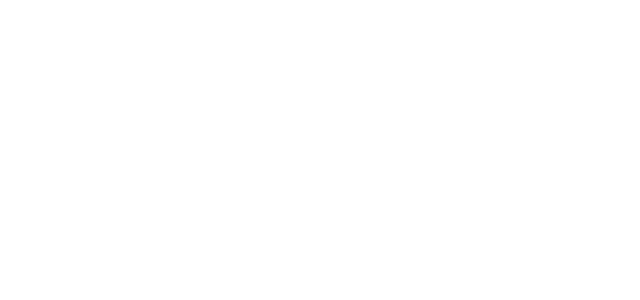
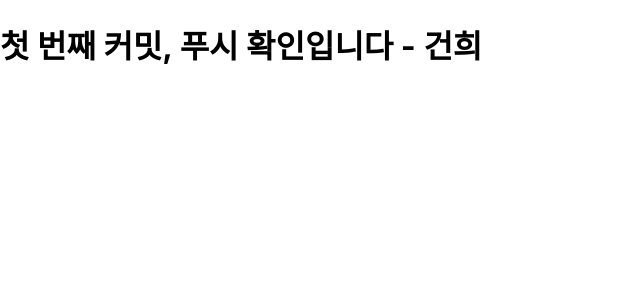
Before and after one commit to kafoo0105/Save-Now_front, a React (Create React App) app: page / in a window 1280 px wide. Shown: the top 300 px of the page, without its empty margins (0-640 px from the left). Built offline with nearby package versions, Linux system fonts and the light colour scheme.

Commit message:
첫 번째 커밋, 푸시 확인입니다 -건희

```diff
--- a/src/App.js
+++ b/src/App.js
@@ -2,6 +2,7 @@
 function App() {
   return (
     <div className="App">
+      <h1>첫 번째 커밋, 푸시 확인입니다 - 건희</h1>
     </div>
   );
 }
```
Also changed, not shown: 1 other file (tests, documents, lock files or other folders).
